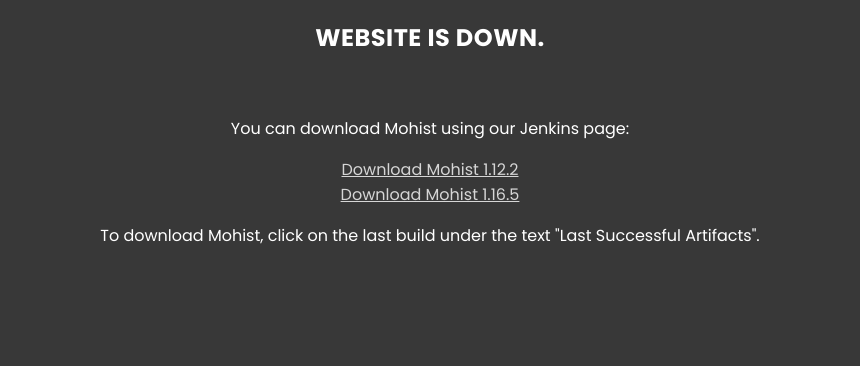
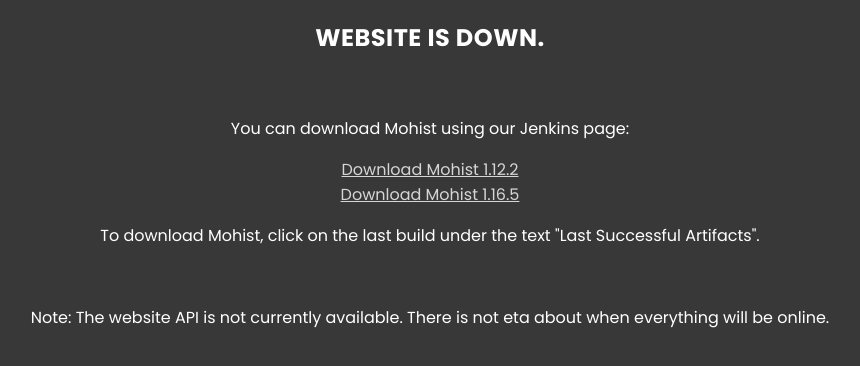
Before and after one commit to Shawiizz/TempWebsite, a plain HTML site: page index.html in a window 1280 px wide. Shown: the whole page, without its empty margins (210-1070 px from the left). Drawn offline with Linux system fonts and the light colour scheme.

Commit message:
Update index.html

```diff
--- a/index.html
+++ b/index.html
@@ -28,5 +28,7 @@
     <a href="https://ci.codemc.io/job/Mohist-Community/job/Mohist-1.12.2/">Download Mohist 1.12.2</a><br>
     <a href="https://ci.codemc.io/job/Mohist-Community/job/Mohist-1.16.5/">Download Mohist 1.16.5</a><br>
     <p>To download Mohist, click on the last build under the text "Last Successful Artifacts".    </p>
+    <br>
+    <p>Note: The website API is not currently available. There is not eta about when everything will be online.
 </body>
 </html>
```
